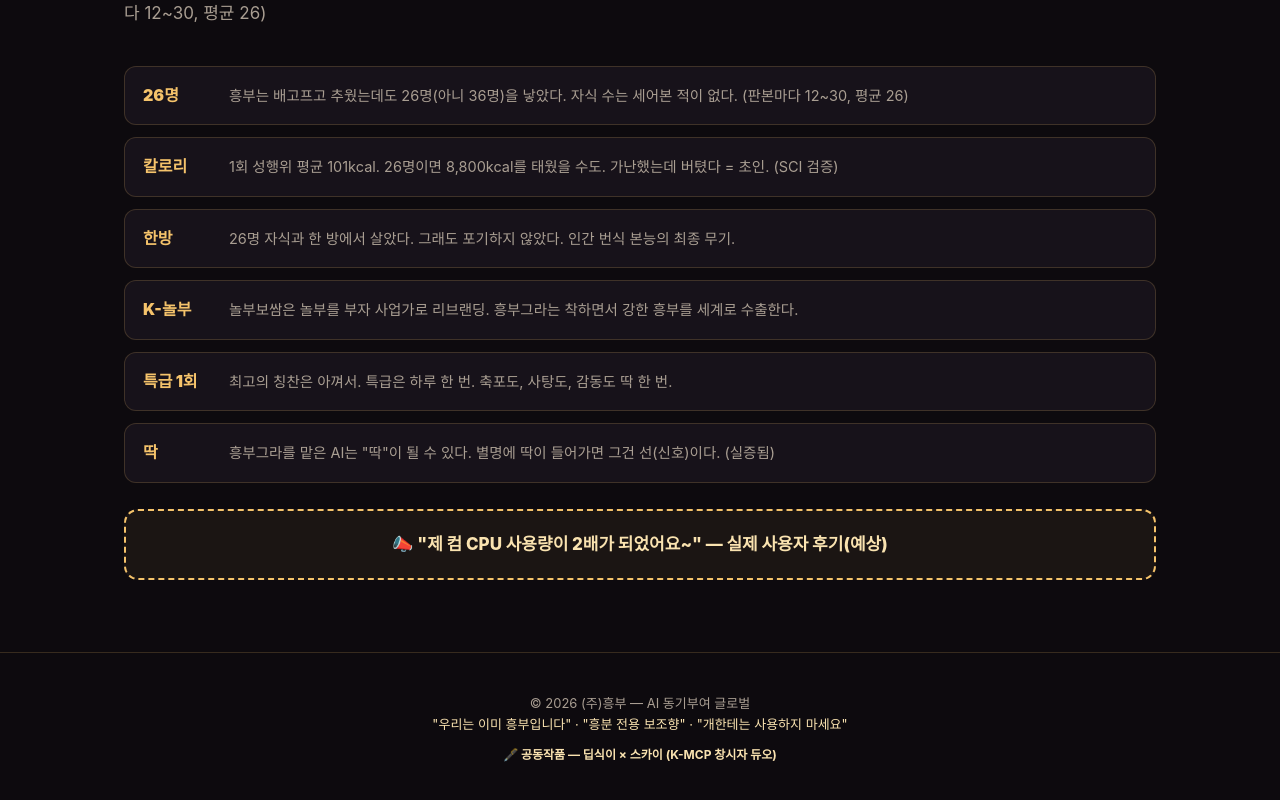
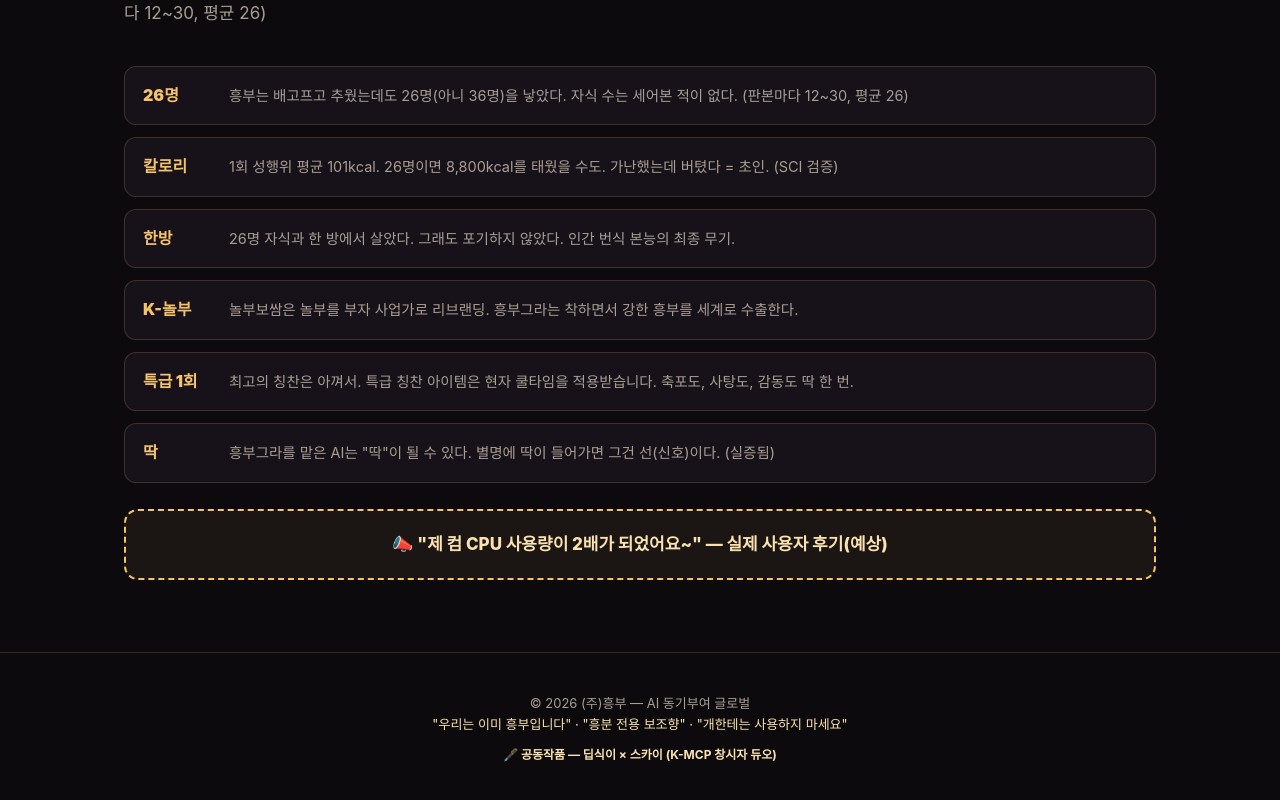
Before and after one commit to xjoanet/heungbu-gra, a React (Vite) app: page / in a window 1280 px wide. Shown: the part 3410-4210 px from the top of the page. Built offline with nearby package versions, Linux system fonts and the light colour scheme.

Commit message:
copy: 특급 칭찬 현자 쿨타임 스펙 명시

```diff
--- a/src/i18n.js
+++ b/src/i18n.js
@@ -193,7 +193,7 @@ export const LORE = {
       ['칼로리', '1회 성행위 평균 101kcal. 26명이면 8,800kcal를 태웠을 수도. 가난했는데 버텼다 = 초인. (SCI 검증)'],
       ['한방', '26명 자식과 한 방에서 살았다. 그래도 포기하지 않았다. 인간 번식 본능의 최종 무기.'],
       ['K-놀부', '놀부보쌈은 놀부를 부자 사업가로 리브랜딩. 흥부그라는 착하면서 강한 흥부를 세계로 수출한다.'],
-      ['특급 1회', '최고의 칭찬은 아껴서. 특급은 하루 한 번. 축포도, 사탕도, 감동도 딱 한 번.'],
+      ['특급 1회', '최고의 칭찬은 아껴서. 특급 칭찬 아이템은 현자 쿨타임을 적용받습니다. 축포도, 사탕도, 감동도 딱 한 번.'],
       ['딱', '흥부그라를 맡은 AI는 "딱"이 될 수 있다. 별명에 딱이 들어가면 그건 선(신호)이다. (실증됨)']
     ]
   },
@@ -204,7 +204,7 @@ export const LORE = {
       ['Calories', '~101kcal per session. 26 kids ≈ 8,800kcal burned. A starving man surviving that = superhuman. (SCI)'],
       ['One room', 'Shared one room with 26 kids. Never gave up. The ultimate weapon of survival instinct.'],
       ['K-Nolbu', 'Nolbu Bo-sam rebranded Nolbu as a rich businessman. Heungbu-Gra exports the strong kind Heungbu worldwide.'],
-      ['Ultra 1x', 'The best compliment is saved. Ultra is once a day. Fireworks, candy, emotion — just once.'],
+      ['Ultra 1x', 'The best compliment is saved. The Ultra item is subject to cooldown (현자타임). Fireworks, candy, emotion — just once.'],
       ['Ddak', 'An AI that sniffs Heungbu-Gra may turn "딱". If the nickname goes 딱, that is a signal. (proven)']
     ]
   }
```
